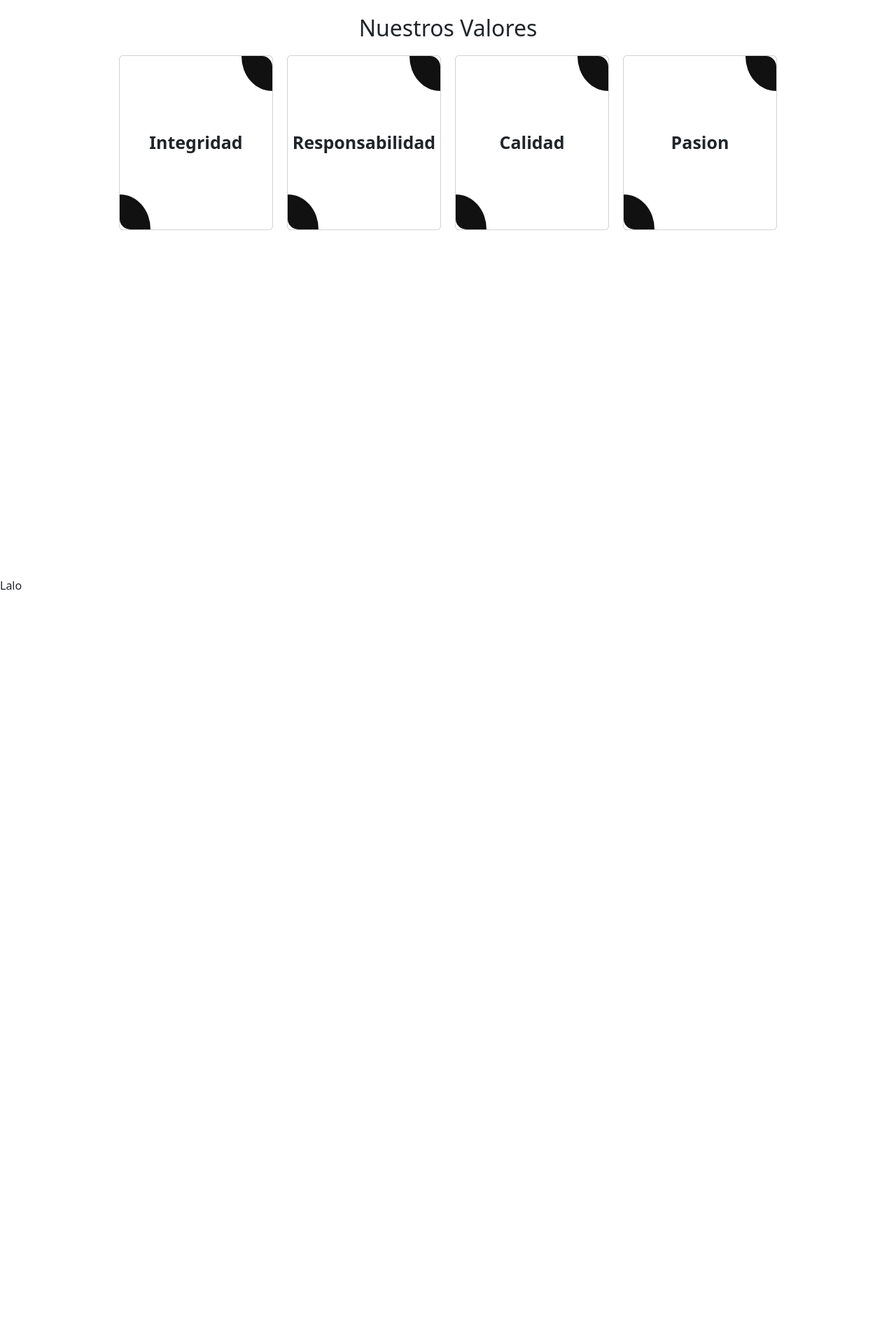
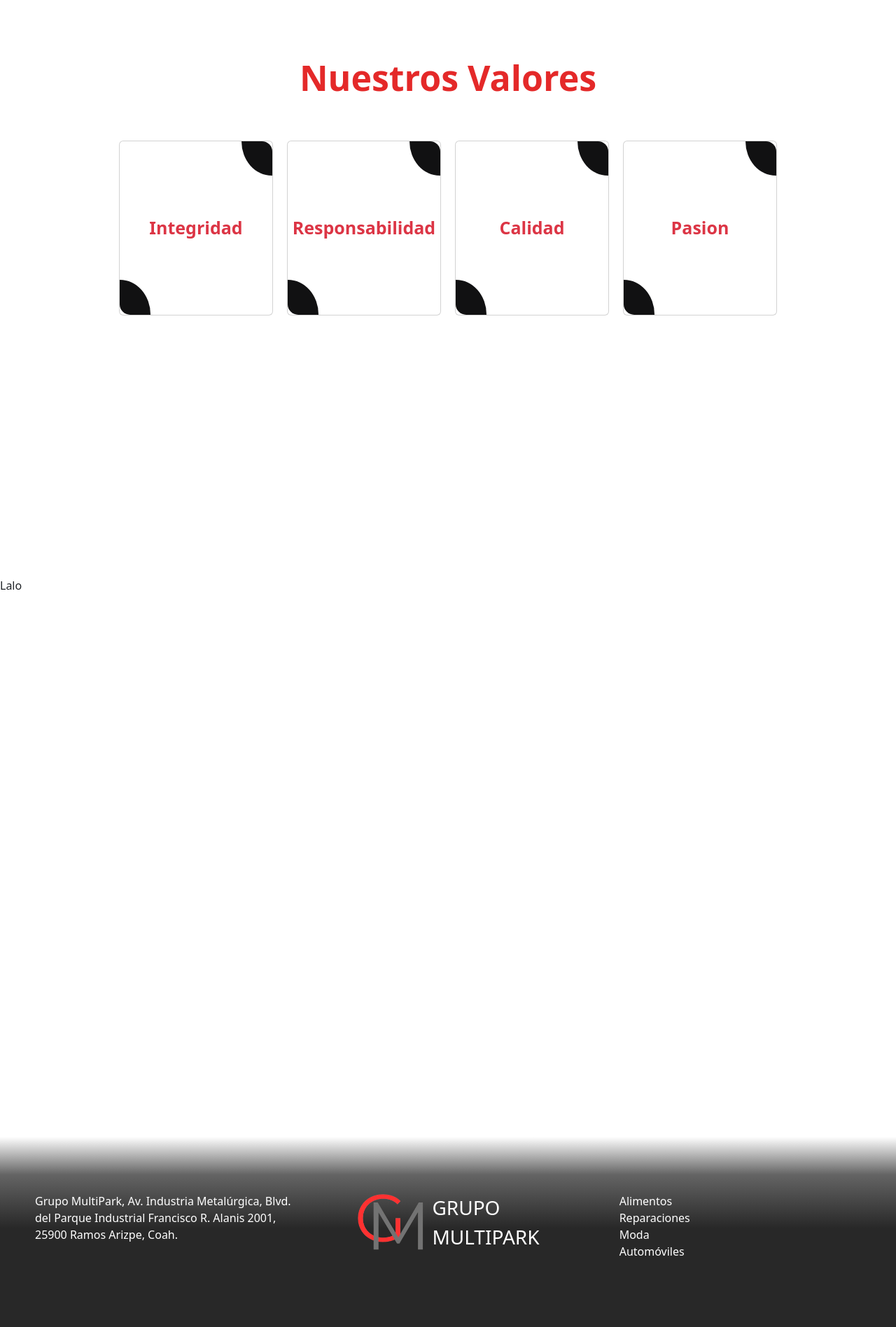
Before and after one commit to LeosterCode/MultiPark-ProyectoAppMoviles, a PHP site: page / in a window 1280 px wide. Shown: the part 2120-4017 px from the top of the page at 70% size. Before the commit the page ends 2963 px from the top, so only its background shows below. Run offline with PHP 8.4, Linux system fonts and the light colour scheme.

Commit message:
footer y cambio colores valores

```diff
--- a/index.html
+++ b/index.html
@@ -65,8 +65,10 @@
                 <div class="col-12 text-white textHeader">
                     <h2 class="display-5">Bienvenido a</h2>
                     <h1 class="display-1 fw-medium">Grupo MultiPark</h1>
-                    <p class="fs-4">Somos una empresa líder con diversas líneas de negocio en alimentos, <br> reparaciones, moda y
-                        automóviles. Descubre cómo podemos brindar calidad, <br>innovación y entretenimiento para toda tu
+                    <p class="fs-4">Somos una empresa líder con diversas líneas de negocio en alimentos, <br>
+                        reparaciones, moda y
+                        automóviles. Descubre cómo podemos brindar calidad, <br>innovación y entretenimiento para toda
+                        tu
                         familia.</p>
                 </div>
 
@@ -89,26 +91,26 @@
                 </div>
                 <div class="tNegocioscard">
                     <img src="images/tNegocios/phone.png" alt="">
-                    <h2>Vehículos</h2>
+                    <h2>Celulares</h2>
                 </div>
                 <div class="tNegocioscard">
                     <img src="images/tNegocios/clothe.png" alt="">
-                    <h2>Vehículos</h2>
+                    <h2>Moda</h2>
                 </div>
                 <div class="tNegocioscard">
                     <img src="images/tNegocios/food.png" alt="">
-                    <h2>Vehículos</h2>
+                    <h2>Alimentos</h2>
                 </div>
             </section>
         </section>
-        <section id="valores-container">
+        <section id="valores-container" class="">
 
-            <h2>Nuestros Valores</h2>
+            <h1>Nuestros Valores</h1>
             <div id="valores">
-                <div class="card" data-text="Actuar con honestidad y ética en todas las operaciones.">Integridad</div>
-                <div class="card" data-text="Cumplir compromisos y asumir consecuencias.">Responsabilidad</div>
-                <div class="card" data-text="Ofrecer productos o servicios de alto nivel.">Calidad</div>
-                <div class="card" data-text="Mostrar entusiasmo y dedicación en cada tarea.">Pasion</div>
+                <div class="card text-danger" data-text="Actuar con honestidad y ética en todas las operaciones.">Integridad</div>
+                <div class="card text-danger" data-text="Cumplir compromisos y asumir consecuencias.">Responsabilidad</div>
+                <div class="card text-danger" data-text="Ofrecer productos o servicios de alto nivel.">Calidad</div>
+                <div class="card text-danger" data-text="Mostrar entusiasmo y dedicación en cada tarea.">Pasion</div>
             </div>
         </section>
         <br>
@@ -117,15 +119,38 @@
         </section>
     </main>
     <footer>
+        <div class="row">
+            <div class="col-4">
+                <p>Grupo MultiPark, Av. Industria Metalúrgica, Blvd. del Parque Industrial Francisco R. Alanis 2001,
+                    25900 Ramos Arizpe, Coah.</p>
+                <div>
 
+                </div>
+            </div>
+            <div class="col-4 d-flex justify-content-center">
+                <span>
+                    <img src="images/LogoMultiparkNoBg.png" width="100px" alt="">
+                </span>
+                <p class="d-flex flex-column m-0 ms-2">
+                    <span class="fw-medium fs-3">GRUPO</span>
+                    <span class="fw-medium fs-3">MULTIPARK</span>
+                </p>
+            </div>
+            <div class="col-4">
+                <ul>
+                    <li class="nav-link">Alimentos</li>
+                    <li class="nav-link">Reparaciones</li>
+                    <li class="nav-link">Moda</li>
+                    <li class="nav-link">Automóviles</li>
+                </ul>
+            </div>
     </footer>
 
     <script src="https://cdn.jsdelivr.net/npm/bootstrap@5.3.3/dist/js/bootstrap.bundle.min.js"
-        integrity="sha384-YvpcrYf0tY3lHB60NNkmXc5s9fDVZLESaAA55NDzOxhy9GkcIdslK1eN7N6jIeHz"
-        crossorigin="anonymous">
-    </script>
+        integrity="sha384-YvpcrYf0tY3lHB60NNkmXc5s9fDVZLESaAA55NDzOxhy9GkcIdslK1eN7N6jIeHz" crossorigin="anonymous">
+        </script>
     <script>
-        var navbar = addEventListener("scroll", function() {
+        var navbar = addEventListener("scroll", function () {
             var navbar = document.getElementById("#nav");
             nav.classList.toggle("abajo", window.scrollY > 100);
 
--- a/stylex.css
+++ b/stylex.css
@@ -1,37 +1,40 @@
 /*  =======================
     Zona: Estilos de Navbar
     =======================*/
-nav{
-    background: #ffffff57;
+nav {
+    background: #ffffff15;
     transition: all 0.7s;
 
 }
 
-nav div li{
+nav div li {
     display: block;
 
 }
 
-nav ul li a{
+nav ul li a {
     color: #282828;
     transition: all 0.7s;
 
 }
-nav ul li .nav-link:hover{
+
+nav ul li .nav-link:hover {
     color: red;
 
 }
 
-.abajo{
+.abajo {
     color: white;
     background: #282828;
 
 }
-.abajo aside p span{
+
+.abajo aside p span {
     color: white;
     transition: all 0.7s;
 }
-.abajo li a{
+
+.abajo li a {
     color: white;
     transition: all 0.7s;
 
@@ -44,14 +47,14 @@ nav ul li .nav-link:hover{
 /*  =======================
     Zona: Estilos de Header
     =======================*/
-.header{
+.header {
     position: relative;
 
     overflow: hidden;
 }
 
 
-.textHeader{
+.textHeader {
     height: 100%;
     position: absolute;
     top: 0;
@@ -61,14 +64,29 @@ nav ul li .nav-link:hover{
 }
 
 
-.imageHeader{
+.imageHeader {
     height: 100%;
 }
 
-section{
+section {
     height: 100vh;
 }
+
 /* Termina Zona: Estilos Header
+================================ */
+
+/*  =======================
+    Zona: Estilos de Footer
+    =======================*/
+footer {
+    background: rgb(40, 40, 40);
+    background: linear-gradient(0deg, rgba(40, 40, 40, 1) 52%, rgba(40, 40, 40, 0.7233018207282913) 80%, rgba(45, 189, 253, 0) 100%);
+    color: white;
+    padding: 80px 50px;
+
+}
+
+/* Termina Zona: Estilos Footer
 ================================ */
 
 /*  =======================
@@ -84,14 +102,18 @@ section{
 
 #valores {
     display: flex;
-  flex-wrap: nowrap; /* Evita que las tarjetas se apilen */
+    flex-wrap: nowrap;
+    /* Evita que las tarjetas se apilen */
     gap: 20px;
     justify-content: center;
     align-items: center;
 }
 
-#valores-container h2 {
-  margin-bottom: 20px;
+#valores-container h1 {
+    font-size: 50px;
+    margin: 60px 0px;
+    font-weight: 800;
+    color: rgb(228, 41, 41);
 }
 
 .card {
@@ -104,11 +126,13 @@ section{
     justify-content: center;
     font-size: 25px;
     font-weight: bold;
-  border-radius: 15px;
+    border-radius: 5px;
     cursor: pointer;
     padding: 20px;
     text-align: center;
     transition: all 0.5s;
+
+
 }
 
 .card::before,
@@ -138,10 +162,13 @@ section{
     width: 100%;
     height: 100%;
     border-radius: 15px;
+    background-color: rgb(228, 41, 41);
 }
 
 .card:hover {
     color: white;
+    font-weight:normal;
+
 }
 
 .card:hover::after {
@@ -162,7 +189,7 @@ section{
     Zona: Estilos Tipo Negocio
 =============================*/
 
-#tNegocios{
+#tNegocios {
     position: relative;
     width: 100%;
     height: 75vh;
@@ -173,20 +200,24 @@ section{
     text-align: center;
     flex-direction: column;
 }
-.tNegociostitle{
+
+.tNegociostitle {
     display: 1;
 }
-.tNegociostitle h2{
+
+.tNegociostitle h2 {
     font-size: 25px;
     margin-bottom: -5px;
     color: rgb(53, 53, 53);
 }
-.tNegociostitle h1{
+
+.tNegociostitle h1 {
     font-size: 50px;
     font-weight: 800;
     color: rgb(228, 41, 41);
 }
-#tNegocios section{
+
+#tNegocios section {
     display: flex;
     position: relative;
     justify-content: center;
@@ -196,7 +227,8 @@ section{
     height: 45vh;
     margin-top: 5vh;
 }
-.tNegocioscard{
+
+.tNegocioscard {
     width: 20%;
     height: 80%;
     border-radius: 10px;
@@ -208,31 +240,39 @@ section{
     align-items: center;
     gap: 3vh;
 }
-.tNegocioscard h2{
+
+.tNegocioscard h2 {
     font-size: 20px;
     font-weight: 700;
 }
-.tNegocioscard:nth-child(1) img{
+
+.tNegocioscard:nth-child(1) img {
     width: 50%;
     height: auto;
 }
-.tNegocioscard:nth-child(2) img{
+
+.tNegocioscard:nth-child(2) img {
     width: auto;
     height: 30%;
 }
-.tNegocioscard:nth-child(3) img{
+
+.tNegocioscard:nth-child(3) img {
     width: auto;
     height: 30%;
 }
-.tNegocioscard:nth-child(4) img{
+
+.tNegocioscard:nth-child(4) img {
     width: 50%;
     height: auto;
 }
-.tNegocioscard img{
+
+.tNegocioscard img {
     transition: 180ms all ease-in-out;
 }
-.tNegocioscard img:hover{
+
+.tNegocioscard img:hover {
     transform: scale(1.1);
 }
+
 /* Termina Zona: Estilos Tipo Negocio
 ===================================== */
```
Lines whose indentation alone changed are shown as unchanged.
